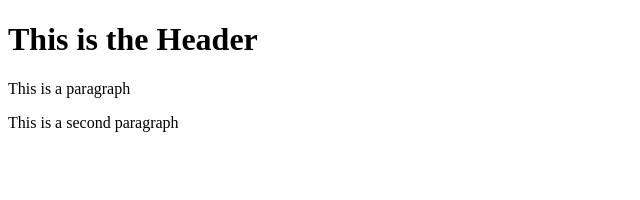
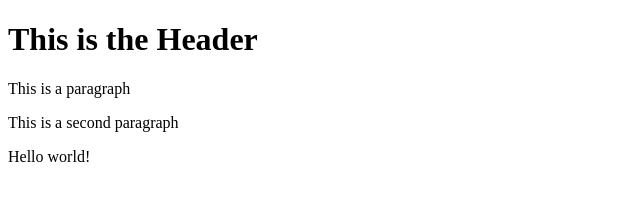
Before and after one commit to TwitchZunomic/git-test, a website: page index.html in a window 1280 px wide. Shown: the whole page, without its empty margins (0-640 px from the left). Drawn offline with Linux system fonts and the light colour scheme.

Commit message:
using NPM

```diff
--- a/index.html
+++ b/index.html
@@ -4,5 +4,6 @@
         <h1>This is the Header</h1>
         <p>This is a paragraph</p>
         <p>This is a second paragraph</p>
+        <P>Hello world!</P>
     </body>
 </html>
```
Also changed, not shown: package.json (added, +24 -0 lines), 2 other files.
